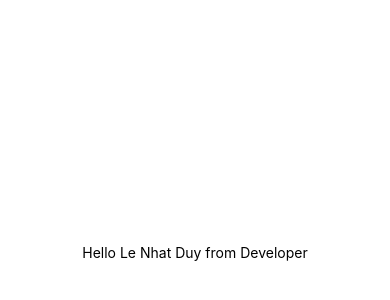
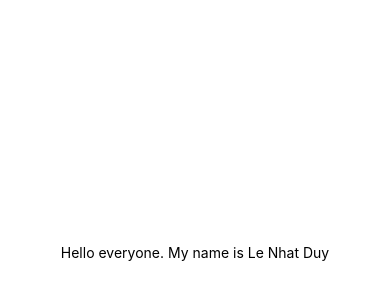
Before and after one commit to rayleigh420/React_Native_Basic, a React Native app: screen / in a window 390 px wide. Shown: the part 170-470 px from the top of the page. Built offline with nearby package versions, Linux system fonts and the light colour scheme.

Commit message:
Try to hello with components

```diff
--- a/App.js
+++ b/App.js
@@ -1,10 +1,11 @@
 import { StatusBar } from 'expo-status-bar';
 import { StyleSheet, Text, View } from 'react-native';
+import Hello from './src/components/Hello';
 
 export default function App() {
   return (
     <View style={styles.container}>
-      <Text>Hello Le Nhat Duy from Developer</Text>
+      <Hello />
       <StatusBar style="auto" />
     </View>
   );
--- /dev/null
+++ b/src/components/Hello.js
@@ -0,0 +1,8 @@
+import { Text } from "react-native"
+
+const Hello = () => {
+    return (
+        <Text>Hello everyone. My name is Le Nhat Duy</Text>
+    )
+}
+export default Hello
```
